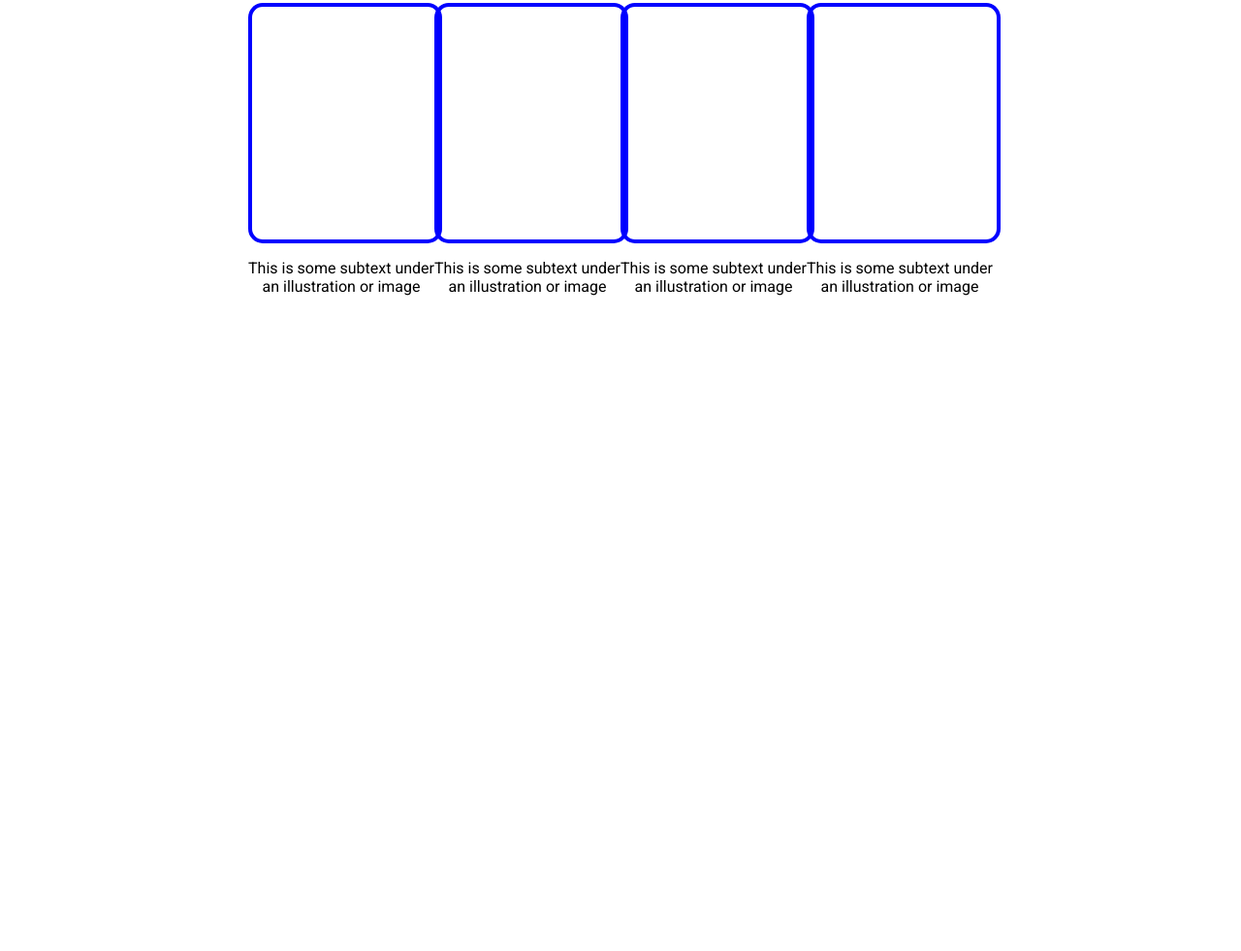
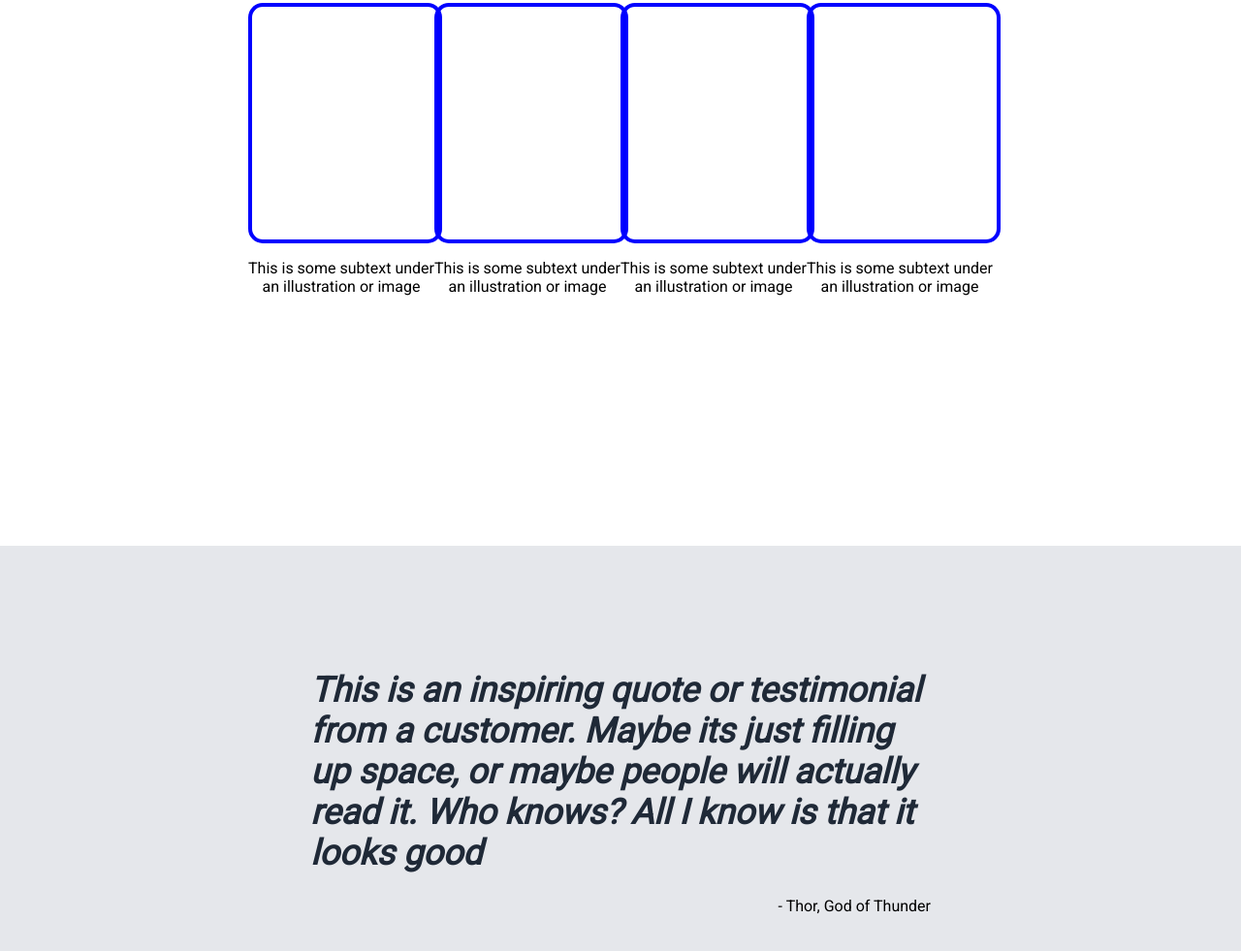
Before and after one commit to sumansur98/odin-landingPage, a plain HTML site: page index.html in a window 1280 px wide. Shown: the part 757-1738 px from the top of the page at 97% size. Before the commit the page ends 1320 px from the top, so only its background shows below. Drawn offline with Linux system fonts and the light colour scheme.

Commit message:
completed third section

```diff
--- a/index.html
+++ b/index.html
@@ -73,7 +73,12 @@
             </div>
         </div>
         <!-- third part -->
-        <div></div>
+        <div class="third-section">
+            <div class="third-section-content">
+                <h1>This is an inspiring quote or testimonial from a customer. Maybe its just filling up space, or maybe people will actually read it. Who knows? All I know is that it looks good</h1>
+                <p>- Thor, God of Thunder</p>
+            </div>
+        </div>
         <!-- fourth part -->
         <div></div>
         <!-- footer -->
--- a/style.css
+++ b/style.css
@@ -125,3 +125,29 @@ body{
 .info-div > p{
     text-align: center;
 }
+
+/* third section start */
+.third-section{
+    background-color: #E5E7EB;
+    padding : 10px 0;
+    height : 30rem;
+    display: flex;
+    justify-content: center;
+    align-items: center;
+}
+
+.third-section-content{
+    width: 50%;
+    margin : 0 auto;
+
+}
+
+.third-section-content > h1{
+    font-size: 36px;
+    font-style: italic;
+    color: #1F2937;
+}
+
+.third-section-content > p{
+    text-align: end;
+}
```
